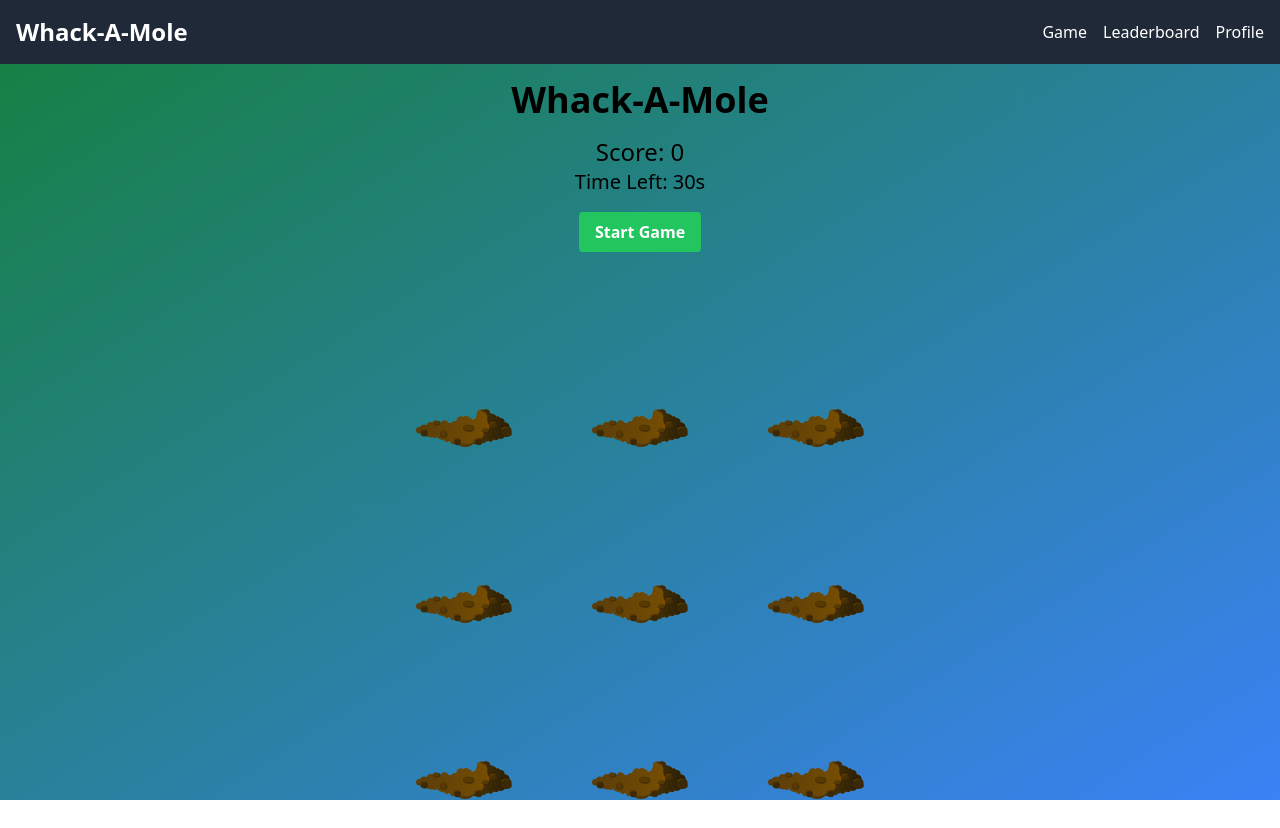
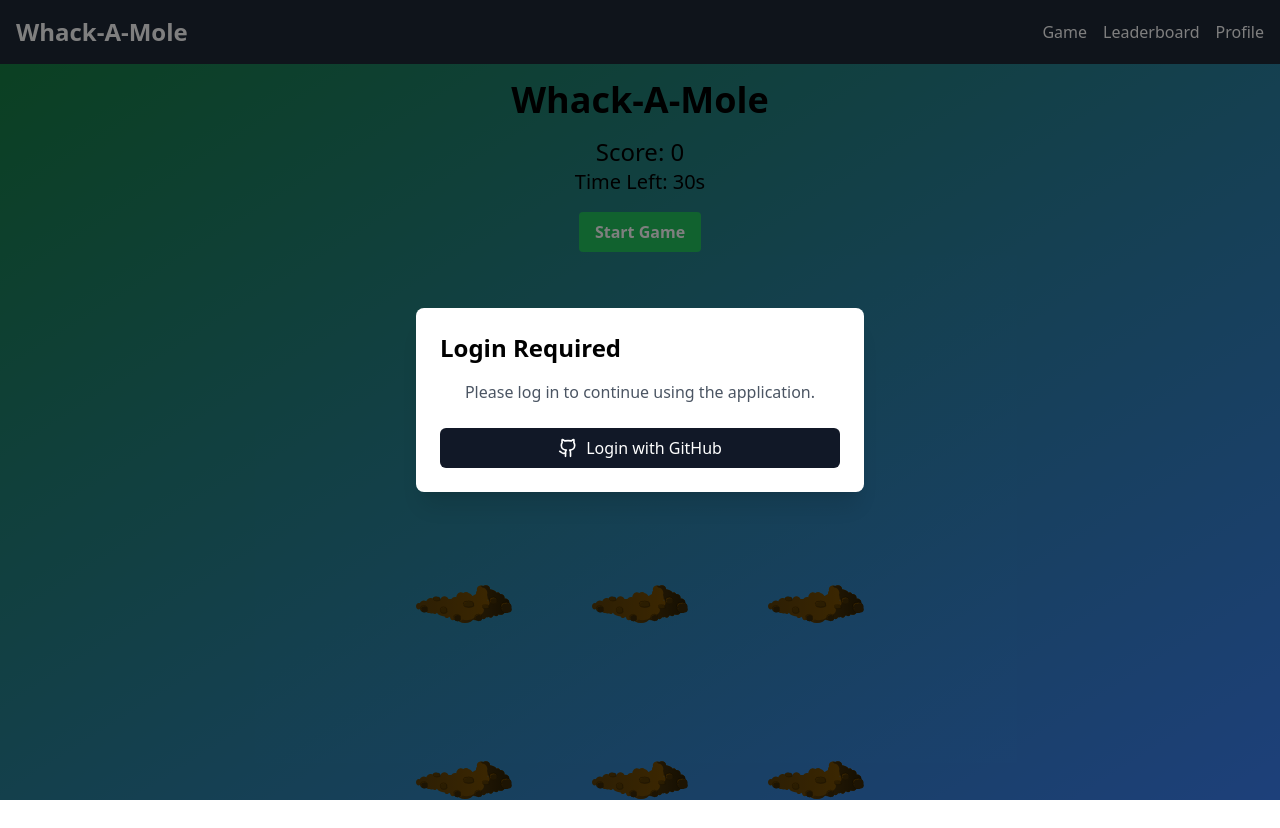
Before and after one commit to neogismm/shram-assignment, a React (Vite) app in the folder frontend/: page / in a window 1280 px wide. Built offline with nearby package versions, Linux system fonts and the light colour scheme; no server answers.

Commit message:
added Login/out Modal

```diff
--- a/frontend/package.json
+++ b/frontend/package.json
@@ -13,6 +13,7 @@
     "axios": "^1.7.7",
     "dotenv": "^16.4.5",
     "framer-motion": "^11.5.4",
+    "lucide-react": "^0.441.0",
     "react": "^18.3.1",
     "react-dom": "^18.3.1",
     "react-router-dom": "^6.26.2"
--- /dev/null
+++ b/frontend/src/components/LoginModal.jsx
@@ -0,0 +1,74 @@
+import React, { useState, useEffect } from 'react';
+import { useUser } from '../contexts/UserContext';
+import { Github, X } from 'lucide-react';
+
+export default function LoginModal() {
+  const { user, fetchUserData } = useUser();
+  const [isOpen, setIsOpen] = useState(false);
+  const [isLoggedIn, setIsLoggedIn] = useState(false);
+
+  useEffect(() => {
+    if (!user) {
+      setIsOpen(true);
+      setIsLoggedIn(false);
+    } else {
+      setIsLoggedIn(true);
+    }
+  }, [user]);
+
+  const handleGithubLogin = () => {
+    window.location.href = `${import.meta.env.VITE_BACKEND_URL}/auth/github`;
+  };
+
+  const handleClose = () => {
+    if (isLoggedIn) {
+      setIsOpen(false);
+    }
+  };
+
+  useEffect(() => {
+    const checkLoginStatus = async () => {
+      if (isOpen && !isLoggedIn) {
+        await fetchUserData();
+      }
+    };
+    checkLoginStatus();
+  }, [isOpen, isLoggedIn, fetchUserData]);
+
+  if (!isOpen) return null;
+
+  return (
+    <div className="fixed inset-0 bg-black bg-opacity-50 flex justify-center items-center z-50">
+      <div className="bg-white p-6 rounded-lg shadow-xl max-w-md w-full">
+        <div className="flex justify-between items-center mb-4">
+          <h2 className="text-2xl font-bold">
+            {isLoggedIn ? "You're logged in!" : "Login Required"}
+          </h2>
+          {isLoggedIn && (
+            <button
+              onClick={handleClose}
+              className="text-gray-500 hover:text-gray-700 transition-colors"
+              aria-label="Close"
+            >
+              <X size={24} />
+            </button>
+          )}
+        </div>
+        <p className="text-gray-600 mb-6">
+          {isLoggedIn
+            ? "You've successfully logged in with GitHub."
+            : "Please log in to continue using the application."}
+        </p>
+        {!isLoggedIn && (
+          <button
+            onClick={handleGithubLogin}
+            className="w-full bg-gray-900 text-white py-2 px-4 rounded-md hover:bg-gray-800 transition-colors flex items-center justify-center"
+          >
+            <Github className="mr-2" size={20} />
+            Login with GitHub
+          </button>
+        )}
+      </div>
+    </div>
+  );
+}
--- a/frontend/src/components/WhackAMole.jsx
+++ b/frontend/src/components/WhackAMole.jsx
@@ -1,5 +1,6 @@
-import { useState, useEffect, useCallback } from "react";
+import React, { useState, useEffect, useCallback } from "react";
 import Mole from "./Mole";
+import LoginModal from "./LoginModal";
 
 const GAME_DURATION = 30000; // 30 seconds
 const MOLE_COUNT = 9;
@@ -70,6 +71,7 @@ export default function WhackAMole({ score, setScore }) {
 
   return (
     <div className="text-center">
+      <LoginModal />
       <h1 className="text-4xl font-bold mb-4">Whack-A-Mole</h1>
       <div className="mb-4">
         <p className="text-2xl">Score: {score}</p>
```
Also changed, not shown: 1 other file (tests, documents, lock files or other folders).
